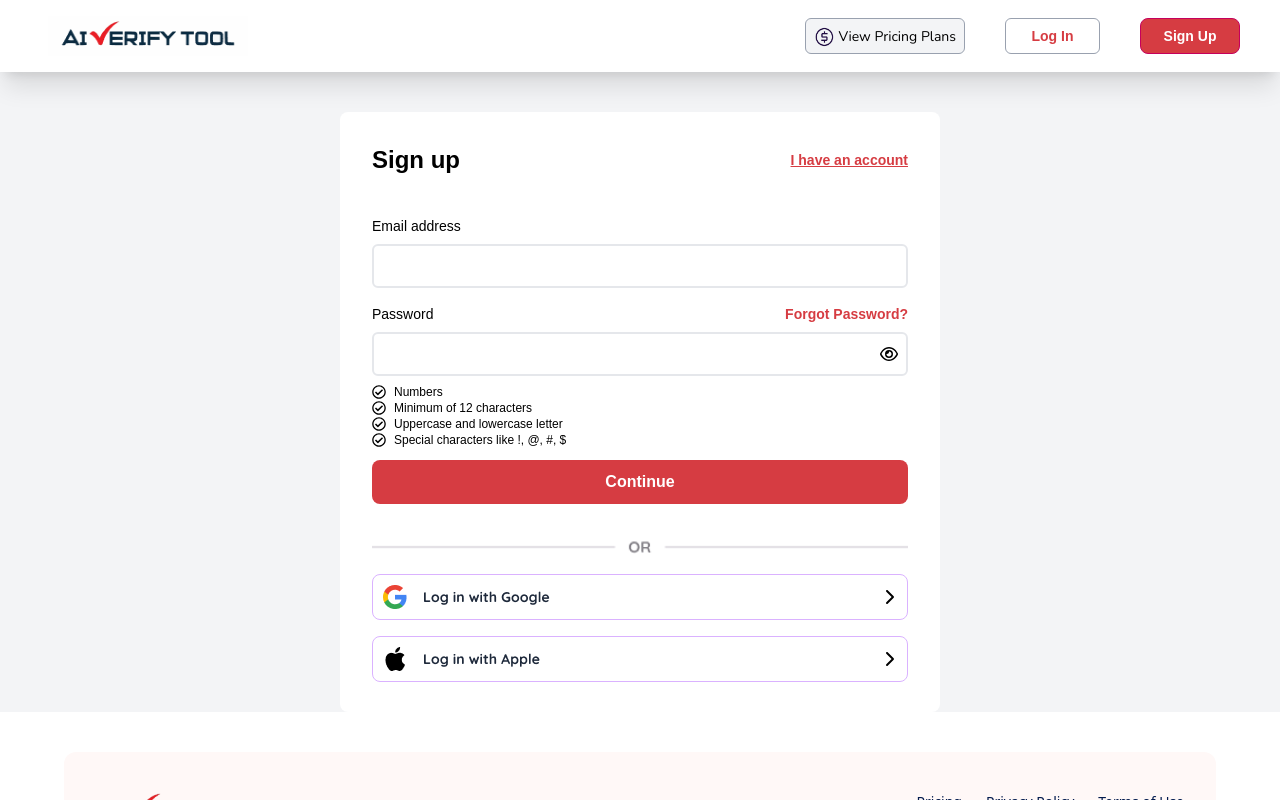
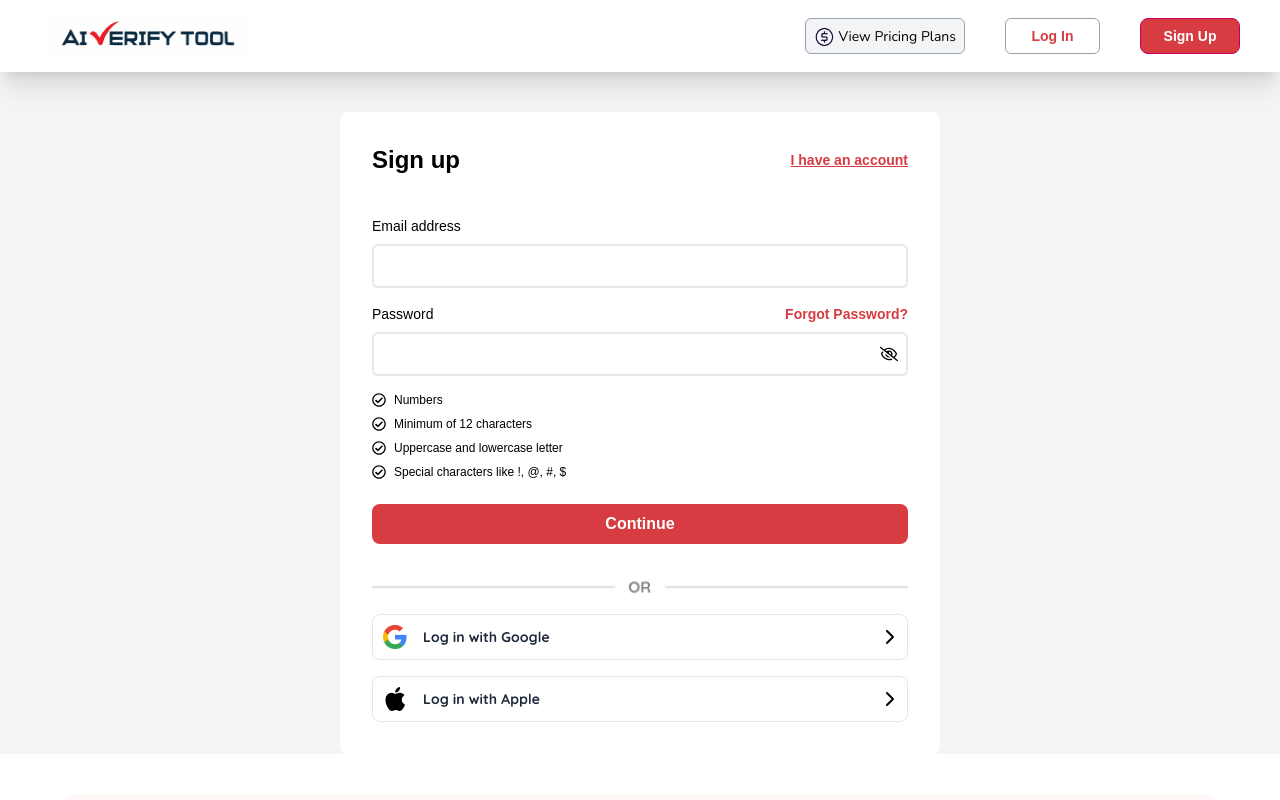
Before and after one commit to Princesibukun/AI-verify, a React (Vite) app: page /signup in a window 1280 px wide. Built offline with nearby package versions, Linux system fonts and the light colour scheme.

Commit message:
login/signup

```diff
--- a/package.json
+++ b/package.json
@@ -11,6 +11,7 @@
   },
   "dependencies": {
     "@tailwindcss/vite": "^4.1.5",
+    "axios": "^1.9.0",
     "react": "^19.0.0",
     "react-dom": "^19.0.0",
     "react-icons": "^5.5.0",
--- a/src/components/Hero.tsx
+++ b/src/components/Hero.tsx
@@ -49,10 +49,7 @@ const Hero = () => {
         <h1 className="font-bold text-3xl text-slate-900 text-center">
           Spot AI writing. Catch copied content. <br /> Stay confident.
         </h1>
-        {/* <h1 className="font-bold text-3xl text-nowrap text-slate-900">
-
-        </h1> */}
-        <p className=" mt-4 text-sm text-center font-quicksand">
+        <p className=" mt-4 text-md text-center font-quicksand">
           An AI detection and plagarism checker built for accuracy, speed and
           simplicity.
         </p>
@@ -153,14 +150,14 @@ const Hero = () => {
                 </button>
 
                 <div className="">
-                  <button className="border-2 border-gray-200 rounded-xl px-4 py-1 text-sm font-semibold font-quicksand md:ml-4 cursor-pointer">
+                  <button className="border-2 border-gray-200 rounded-xl px-4 py-1 text-sm font-semibold font-quicksand cursor-default md:ml-4">
                     <p className="hidden md:block"> Buy more credits</p>
                     <p className="block md:hidden">Buy</p>
                   </button>
                 </div>
               </div>
 
-              <div className="flex items-center justify-between gap-3 text-center md:ml-24 ml-20">
+              <div className="flex items-center justify-between gap-3 text-center md:ml-28 ml-20">
                 <div className="w-10 md:w-auto">
                   <label
                     htmlFor="fileUpload"
@@ -182,8 +179,8 @@ const Hero = () => {
                   onClick={handleScan}
                   className={`flex flex-row items-center font-quicksand bg-black text-white hover:text-slate-500 hover:bg-black rounded-lg text-sm font-semibold cursor-pointer text-center h-auto w-auto px-3 py-2 md:px-6 md:py-2 md:ml-4 ml-2transition-all duration-300 ${
                     loading
-                      ? "bg-gray-500 text-black cursor-pointer"
-                      : "bg-black text-white hover:text-slate-500 hover:bg-black cursor-pointer"
+                      ? "bg-gray-100 text-black cursor-pointer"
+                      : "bg-black text-white hover:text-slate-400 hover:bg-gray-100 cursor-pointer"
                   }`}
                 >
                   <p className="hidden md:block">
--- a/src/components/pages/Login.tsx
+++ b/src/components/pages/Login.tsx
@@ -71,11 +71,11 @@ const Login = () => {
           <div className="w-full mt-8">
             <img src={Frame} alt="" className="w-full" />
           </div>
-          <div className="flex flex-row justify-between items-center w-full border cursor-pointer p-[10px] border-purple-300 rounded-lg mt-4">
+          <div className="flex flex-row justify-between items-center w-full border cursor-pointer p-[10px] border-gray-200 rounded-lg mt-4">
             <img src={Google} alt="" />
             <FaChevronRight />
           </div>
-          <div className="flex flex-row justify-between items-center w-full p-[10px] border cursor-pointer border-purple-300 rounded-lg mt-4">
+          <div className="flex flex-row justify-between items-center w-full p-[10px] border cursor-pointer border-gray-200 rounded-lg mt-4">
             <img src={Apple} alt="" />
             <FaChevronRight />
           </div>
--- a/src/components/pages/SignUp.tsx
+++ b/src/components/pages/SignUp.tsx
@@ -1,7 +1,8 @@
-//import React from 'react'
 import { FaRegEye } from "react-icons/fa6";
 import { FaRegEyeSlash } from "react-icons/fa6";
 import { useState } from "react";
+import { useNavigate } from "react-router-dom";
+import axios from "axios";
 import Frame from "../../assets/Images/Frame .png";
 import Google from "../../assets/Images/Google.png";
 import Apple from "../../assets/Images/Apple.png";
@@ -9,15 +10,44 @@ import { FaChevronRight } from "react-icons/fa6";
 import { FaRegCheckCircle } from "react-icons/fa";
 
 const SignUp = () => {
-  const [showPassword, setShowPassword] = useState(true);
+  const navigate = useNavigate();
 
-  const togglePasswordVisibility = () => {
-    setShowPassword(!showPassword);
+  const [email, setEmail] = useState("");
+  const [password, setPassword] = useState("");
+  const [showPassword, setShowPassword] = useState(false);
+  const [loading, setLoading] = useState(false);
+  const [error, setError] = useState<string | null>(null);
+
+  const togglePasswordVisibility = () => setShowPassword(!showPassword);
+
+  const handleSubmit = async (e: React.FormEvent) => {
+    e.preventDefault();
+    setLoading(true);
+    setError(null);
+
+    try {
+      const response = await axios.post(
+        "https://ai-verify-core.onrender.com/api/auth/init-signup",
+        { email, password }
+      );
+
+      console.log("Signup successful:", response.data);
+      navigate("/dashboard");
+    } catch (err: unknown) {
+      if (axios.isAxiosError(err)) {
+        setError(err.response?.data?.message || "Signup failed. Try again.");
+      } else {
+        setError("An unexpected error occurred.");
+      }
+    } finally {
+      setLoading(false);
+    }
   };
+
   return (
     <div>
       <div className="flex flex-col items-center m-auto mt-10 h-fit container max-w-[800px] font-quicksand">
-        <div className="bg-white md:w-[600px] md:h-[600px] w-[343px] h-[610px] max-w-[100%] rounded-lg p-8">
+        <div className="bg-white md:w-[600px] w-[343px] max-w-[100%] rounded-lg p-8">
           <div className="flex flex-row justify-between items-center">
             <h1 className="text-2xl font-semibold">Sign up</h1>
             <a
@@ -27,18 +57,26 @@ const SignUp = () => {
               I have an account
             </a>
           </div>
+
+          <form onSubmit={handleSubmit}>
             <div className="mt-10">
               <p className="text-sm">Email address</p>
               <input
                 type="email"
+                value={email}
+                onChange={(e) => setEmail(e.target.value)}
                 aria-label="Email address"
                 className="border-2 border-gray-200 h-[44px] w-full rounded-md outline-0 mt-2 p-4"
               />
             </div>
+
             <div className="mt-4">
               <div className="flex flex-row justify-between items-center">
                 <p className="text-sm">Password</p>
-              <a href="/reset" className="text-[#D63C42] text-sm font-semibold">
+                <a
+                  href="/reset"
+                  className="text-[#D63C42] text-sm font-semibold"
+                >
                   Forgot Password?
                 </a>
               </div>
@@ -46,13 +84,12 @@ const SignUp = () => {
               <div className="flex flex-row justify-between items-center border-2 border-gray-200 h-[44px] w-full rounded-md text-center mt-2">
                 <input
                   type={showPassword ? "text" : "password"}
-                aria-label="Email address"
-                className=" h-[44px] w-full outline-0 p-4"
+                  value={password}
+                  onChange={(e) => setPassword(e.target.value)}
+                  aria-label="Password"
+                  className="h-[44px] w-full outline-0 p-4"
                 />
-              <span
-                onClick={togglePasswordVisibility}
-                className="cursor-default"
-              >
+                <span onClick={togglePasswordVisibility} className="cursor-pointer">
                   {!showPassword ? (
                     <FaRegEyeSlash className="text-lg mr-2" />
                   ) : (
@@ -60,44 +97,46 @@ const SignUp = () => {
                   )}
                 </span>
               </div>
-            <div className="mt-2">
-              <div className="flex flex-row items-center">
+
+              <div className="mt-4">
+                <div className="flex flex-row items-center mb-2">
                   <FaRegCheckCircle className="mr-2 text-sm" />
                   <p className="text-xs">Numbers</p>
                 </div>
-              <div className="flex flex-row items-center">
-                <FaRegCheckCircle className="mr-2 text-sm" />
+                <div className="flex flex-row items-center mb-2">
+                  <FaRegCheckCircle className="mr-2 text-sm " />
                   <p className="text-xs">Minimum of 12 characters</p>
                 </div>
-
-              <div className="flex flex-row items-center">
+                <div className="flex flex-row items-center mb-2">
                   <FaRegCheckCircle className="mr-2 text-sm" />
                   <p className="text-xs">Uppercase and lowercase letter</p>
                 </div>
-
-              <div className="flex flex-row items-center">
+                <div className="flex flex-row items-center mb-2">
                   <FaRegCheckCircle className="mr-2 text-sm" />
                   <p className="text-xs">Special characters like !, @, #, $</p>
                 </div>
               </div>
             </div>
-          <a
-            href="/verify"
-            className="w-full flex flex-col
-               items-center text-center bg-[#D63C42]
-               hover:bg-[#FF897F] py-[10px] px-[24px]
-               font-semibold text-white rounded-lg mt-3"
+
+            {error && <p className="text-red-500 text-sm mt-2">{error}</p>}
+
+            <button
+              type="submit"
+              disabled={loading}
+              className="w-full bg-[#D63C42] hover:bg-[#FF897F] text-white font-semibold rounded-lg py-2 mt-4"
             >
-            <p> Continue</p>
-          </a>
+              Continue
+            </button>
+          </form>
+
           <div className="w-full mt-8">
             <img src={Frame} alt="" className="w-full" />
           </div>
-          <div className="flex flex-row justify-between items-center w-full border cursor-pointer p-[10px] border-purple-300 rounded-lg mt-4">
+          <div className="flex flex-row justify-between items-center w-full border cursor-pointer p-[10px] border-gray-200 rounded-lg mt-4">
             <img src={Google} alt="" />
             <FaChevronRight />
           </div>
-          <div className="flex flex-row justify-between items-center w-full p-[10px] border cursor-pointer border-purple-300 rounded-lg mt-4">
+          <div className="flex flex-row justify-between items-center w-full p-[10px] border cursor-pointer border-gray-200 rounded-lg mt-4">
             <img src={Apple} alt="" />
             <FaChevronRight />
           </div>
```
Also changed, not shown: 1 other file (tests, documents, lock files or other folders). Lines whose indentation alone changed are shown as unchanged.
